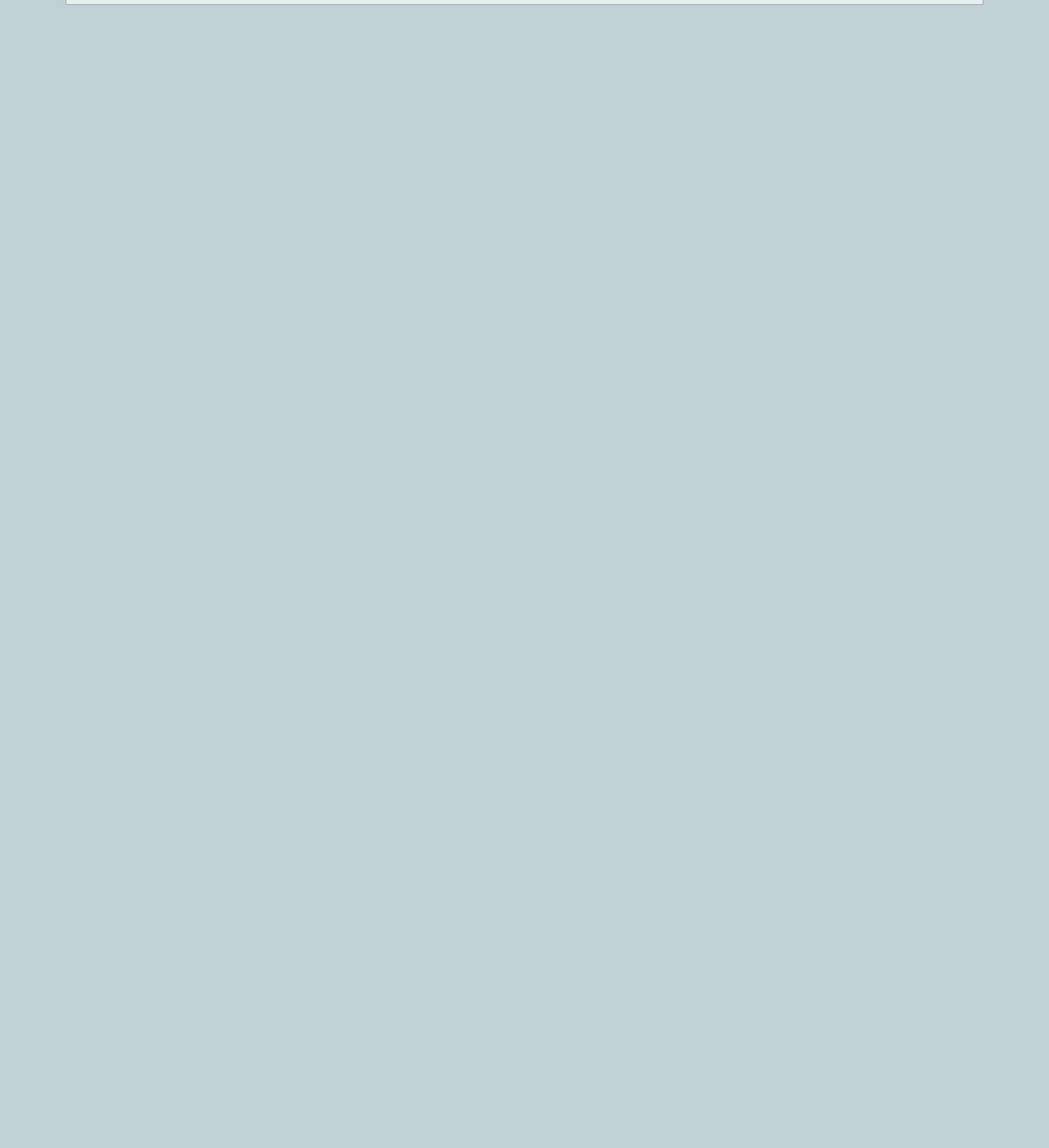
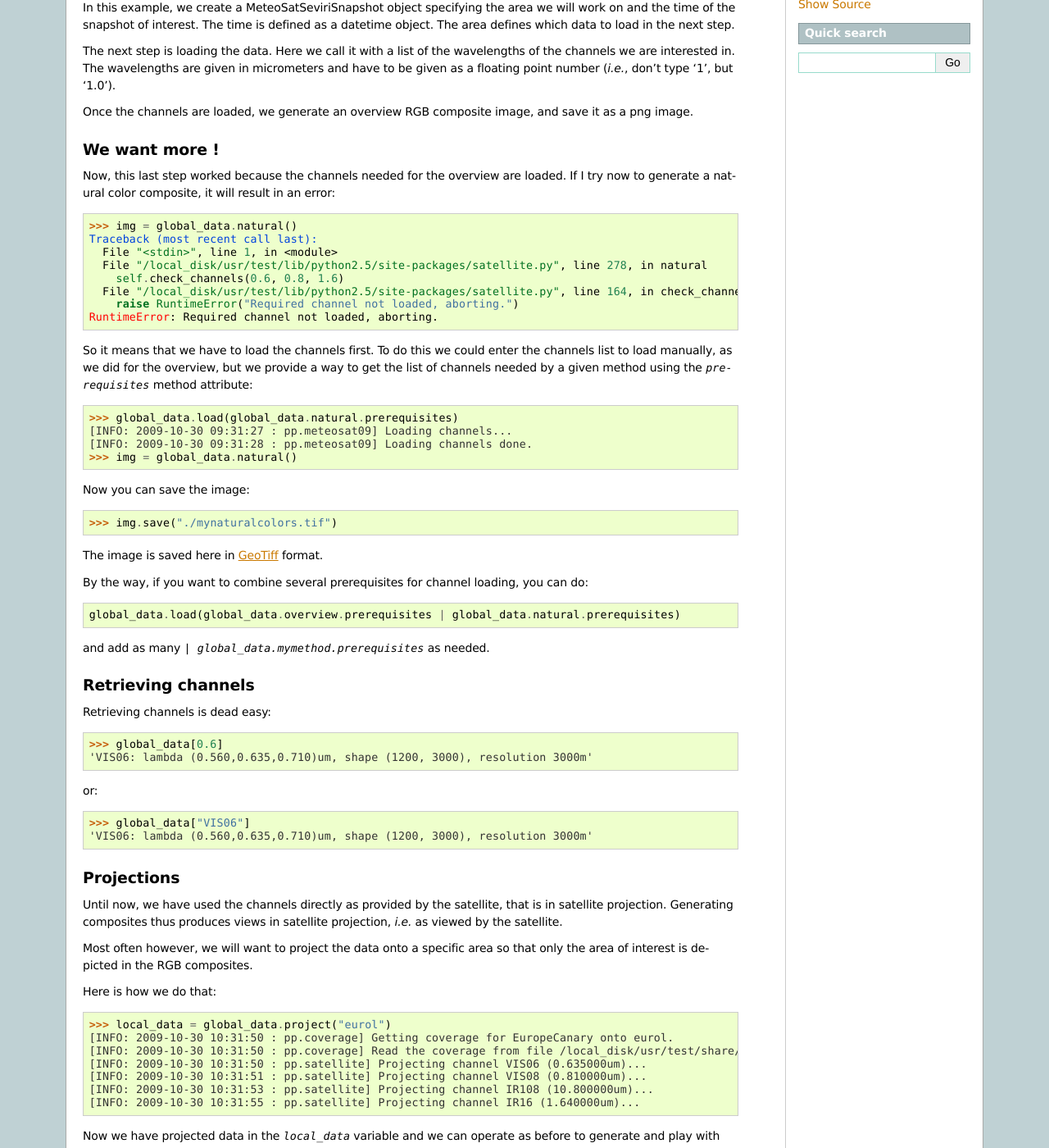
Before and after one commit to krldmi/MPPP, a Sphinx documentation site: the page built from doc/source/quickstart.rst, in a window 1280 px wide and 1400 px high, scrolled down 410 px. Shown: the whole window at 82% size. Built offline with Sphinx 7.4.7, drawn with Linux system fonts in a browser that asks for light colours; before the commit the page ends 900 px from its top, so only the background shows below that; some of the changed text lies outside the part shown.

Commit message:
Documentation and a few bugfixes.

```diff
--- a/doc/source/meteosat09.rst
+++ b/doc/source/meteosat09.rst
@@ -1,3 +1,5 @@
+.. _met09:
+
 =====================
  The Meteosat plugin
 =====================
--- a/doc/source/quickstart.rst
+++ b/doc/source/quickstart.rst
@@ -2,4 +2,135 @@
  Quickstart
 ============
 
-To be written...
+The software uses OOP extensively, to allow higher level metaobject handling.
+
+For this tutorial, we will use the Meteosat plugin and data.
+
+
+First example
+=============
+
+Ok, let's get it on::
+
+    >>> import meteosat09
+    >>> import datetime
+    >>> time_slot = datetime.datetime(2009, 10, 8, 14, 30)
+    >>> global_data = meteosat09.MeteoSatSeviriSnapshot(area = "EuropeCanary", time_slot = time_slot)
+    >>> global_data.load([0.6, 0.8, 10.8])
+    [INFO: 2009-10-30 09:10:36 : pp.meteosat09] Loading channels...
+    [INFO: 2009-10-30 09:10:38 : pp.meteosat09] Loading channels done.
+    >>> img = global_data.overview()
+    >>> img.save("./myoverview.png")
+
+In this example, we create a MeteoSatSeviriSnapshot object specifying the area
+we will work on and the time of the snapshot of interest. The time is defined
+as a datetime object. The area defines which data to load in the next step.
+
+The next step is loading the data. Here we call it with a list of the
+wavelengths of the channels we are interested in. The wavelengths are given in
+micrometers and have to be given as a floating point number (*i.e.*, don't type
+'1', but '1.0').
+
+Once the channels are loaded, we generate an overview RGB composite image, and
+save it as a png image.
+
+We want more !
+==============
+
+Now, this last step worked because the channels needed for the overview are
+loaded. If I try now to generate a natural color composite, it will result in
+an error::
+
+
+   >>> img = global_data.natural()
+   Traceback (most recent call last):
+     File "<stdin>", line 1, in <module>
+     File "/local_disk/usr/test/lib/python2.5/site-packages/satellite.py", line 278, in natural
+       self.check_channels(0.6, 0.8, 1.6)
+     File "/local_disk/usr/test/lib/python2.5/site-packages/satellite.py", line 164, in check_channels
+       raise RuntimeError("Required channel not loaded, aborting.")
+   RuntimeError: Required channel not loaded, aborting.
+
+So it means that we have to load the channels first. To do this we could enter
+the channels list to load manually, as we did for the overview, but we provide
+a way to get the list of channels needed by a given method using the
+`prerequisites` method attribute::
+
+    >>> global_data.load(global_data.natural.prerequisites)
+    [INFO: 2009-10-30 09:31:27 : pp.meteosat09] Loading channels...
+    [INFO: 2009-10-30 09:31:28 : pp.meteosat09] Loading channels done.
+    >>> img = global_data.natural()
+
+Now you can save the image::
+
+    >>> img.save("./mynaturalcolors.tif")
+
+The image is saved here in GeoTiff_ format.
+
+.. _GeoTiff: http://trac.osgeo.org/geotiff/
+
+By the way, if you want to combine several prerequisites for channel loading,
+you can do::
+
+    global_data.load(global_data.overview.prerequisites | global_data.natural.prerequisites)
+
+and add as many `| global_data.mymethod.prerequisites` as needed.
+
+Retrieving channels
+===================
+
+Retrieving channels is dead easy::
+
+   >>> global_data[0.6]
+   'VIS06: lambda (0.560,0.635,0.710)um, shape (1200, 3000), resolution 3000m'
+
+or::
+
+   >>> global_data["VIS06"]
+   'VIS06: lambda (0.560,0.635,0.710)um, shape (1200, 3000), resolution 3000m'
+
+
+Projections
+===========
+
+Until now, we have used the channels directly as provided by the satellite,
+that is in satellite projection. Generating composites thus produces views in
+satellite projection, *i.e.* as viewed by the satellite.
+
+Most often however, we will want to project the data onto a specific area so
+that only the area of interest is depicted in the RGB composites.
+
+Here is how we do that::
+
+    >>> local_data = global_data.project("eurol")
+    [INFO: 2009-10-30 10:31:50 : pp.coverage] Getting coverage for EuropeCanary onto eurol.
+    [INFO: 2009-10-30 10:31:50 : pp.coverage] Read the coverage from file /local_disk/usr/test/share/msgpp/msg_coverage_EuropeCanary.eurol.3000.hdf...
+    [INFO: 2009-10-30 10:31:50 : pp.satellite] Projecting channel VIS06 (0.635000um)...
+    [INFO: 2009-10-30 10:31:51 : pp.satellite] Projecting channel VIS08 (0.810000um)...
+    [INFO: 2009-10-30 10:31:53 : pp.satellite] Projecting channel IR108 (10.800000um)...
+    [INFO: 2009-10-30 10:31:55 : pp.satellite] Projecting channel IR16 (1.640000um)...
+
+Now we have projected data in the `local_data` variable and we can operate as
+before to generate and play with RGB composites.
+
+PGEs
+====
+
+From the satellite data PGEs [#f1]_ are generated by the accompanying program.
+The loading procedure for PGEs is exactly the same as with regular channels::
+
+    >>> global_data.load(["CTTH"])
+    [INFO: 2009-10-30 11:15:56 : pp.meteosat09] Loading channels...
+    [INFO: 2009-10-30 11:15:56 : pp.meteosat09] file-match: /local_disk/usr/src/msg/export/PGE03/SAFNWC_MSG?_CTTH_200910081430_EuropeCanary.PLAX.CTTH.0.h5
+    [INFO: 2009-10-30 11:15:56 : pp.meteosat09] MSG CTTH file found: /local_disk/usr/src/msg/export/PGE03/SAFNWC_MSG2_CTTH_200910081430_EuropeCanary.PLAX.CTTH.0.h5
+    [INFO: 2009-10-30 11:15:56 : pp.meteosat09] Read MSG CTTH file: /local_disk/usr/src/msg/export/PGE03/SAFNWC_MSG2_CTTH_200910081430_EuropeCanary.PLAX.CTTH.0.h5
+    [INFO: 2009-10-30 11:15:56 : pp.meteosat09] Loading channels done.
+
+and they can be retrieved as simply as before::
+
+    >>> global_data["CTTH"]
+    'CTTH: lambda (0.000,0.000,0.000)um, shape nan, resolution 3000m'
+
+.. rubric:: Footnotes
+
+.. [#f1] PGEs in Meteosat : cloudtype and CTTH
--- a/doc/source/satellites_h.rst
+++ b/doc/source/satellites_h.rst
@@ -1,9 +1,12 @@
 ============
  Satellites
 ============
+
+The satellite interface is the core of the postprocessing package.
 
 .. toctree::
    :maxdepth: 2
 
    satellite
    meteosat09
+   sat_ext
```
Also changed, not shown: doc/source/index.rst (+8 -8 lines), doc/source/sat_ext.rst (added, +11 -0 lines), 2 other files.
